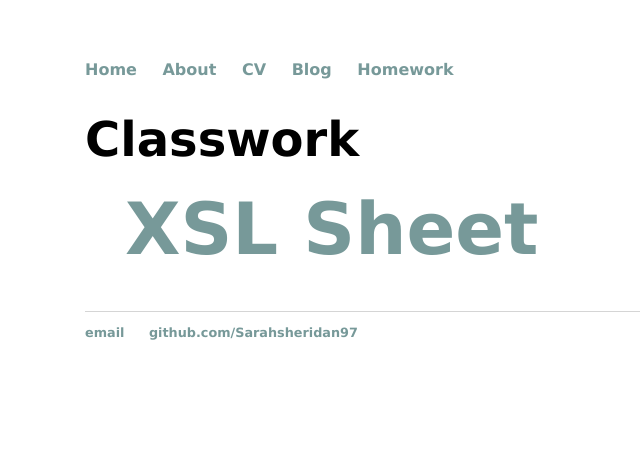
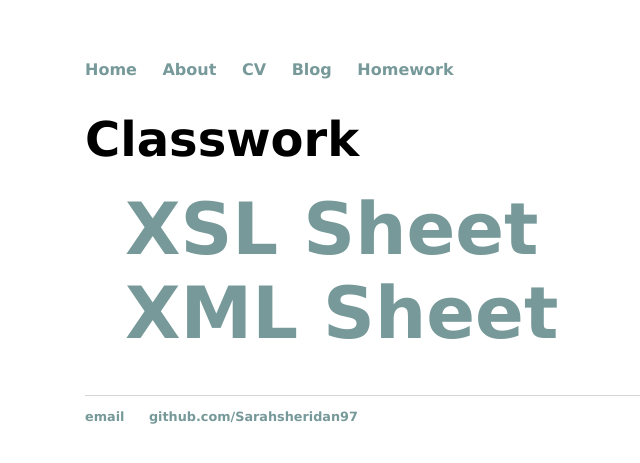
Before and after one commit to Sarahsheridan97/sarahsheridan97.github.io, a Jekyll site: the page built from homework/cw3/index.html, in a window 1280 px wide. Shown: the top 463 px of the page, without its empty margins (107-747 px from the left). Built offline with Jekyll 4.4.1, drawn with Linux system fonts in a browser that asks for light colours.

Commit message:
Update index.html

```diff
--- a/homework/cw3/index.html
+++ b/homework/cw3/index.html
@@ -6,4 +6,5 @@ date: 2022-01-27
 <h1>{{ page.title }}</CW1>
 <ul class="posts">
 <li><a href="/homework/cw3/inclass3.xsl">XSL Sheet</a></li>
+<li><a href="/homework/cw3/simple.xml">XML Sheet</a></li>
 </ul>
```
